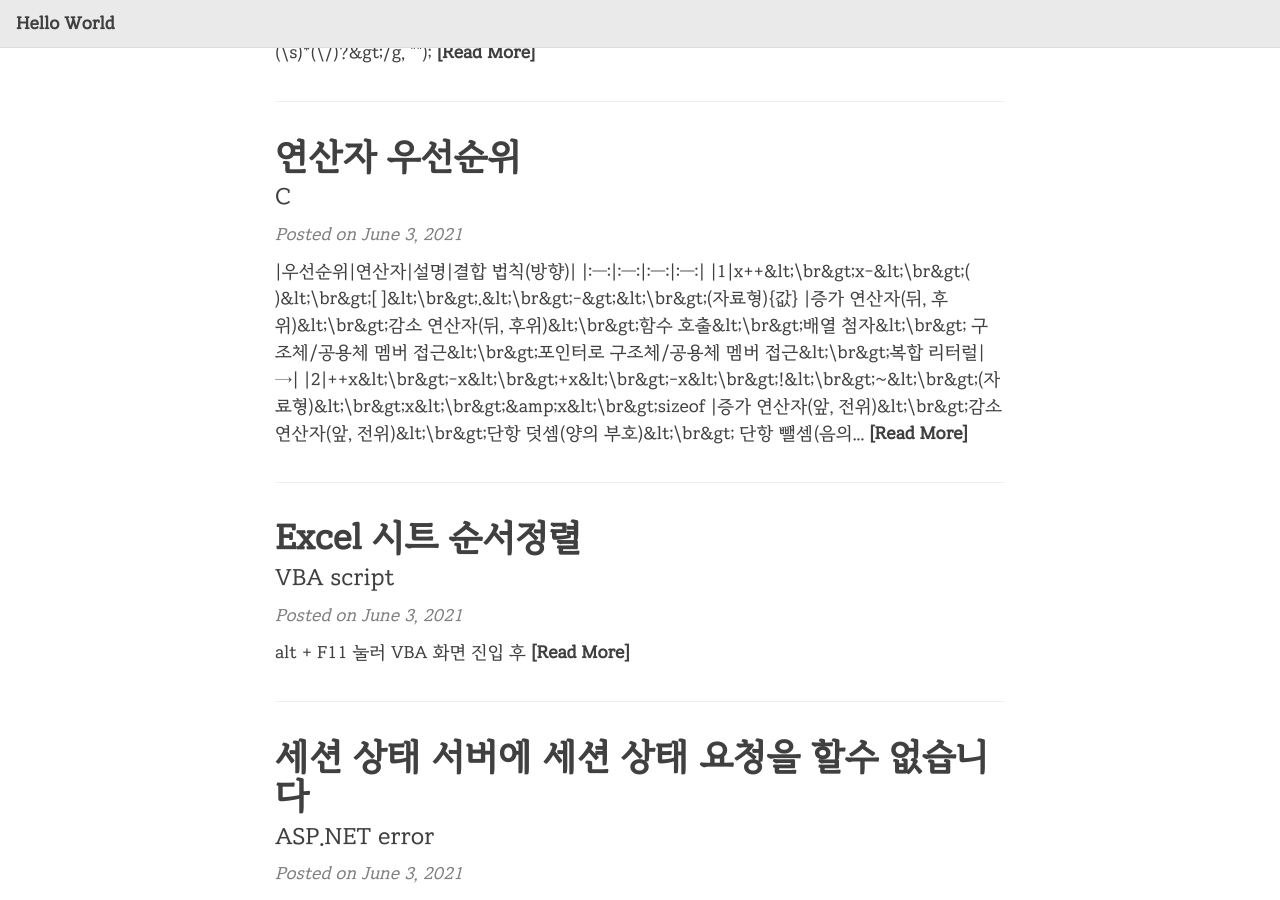
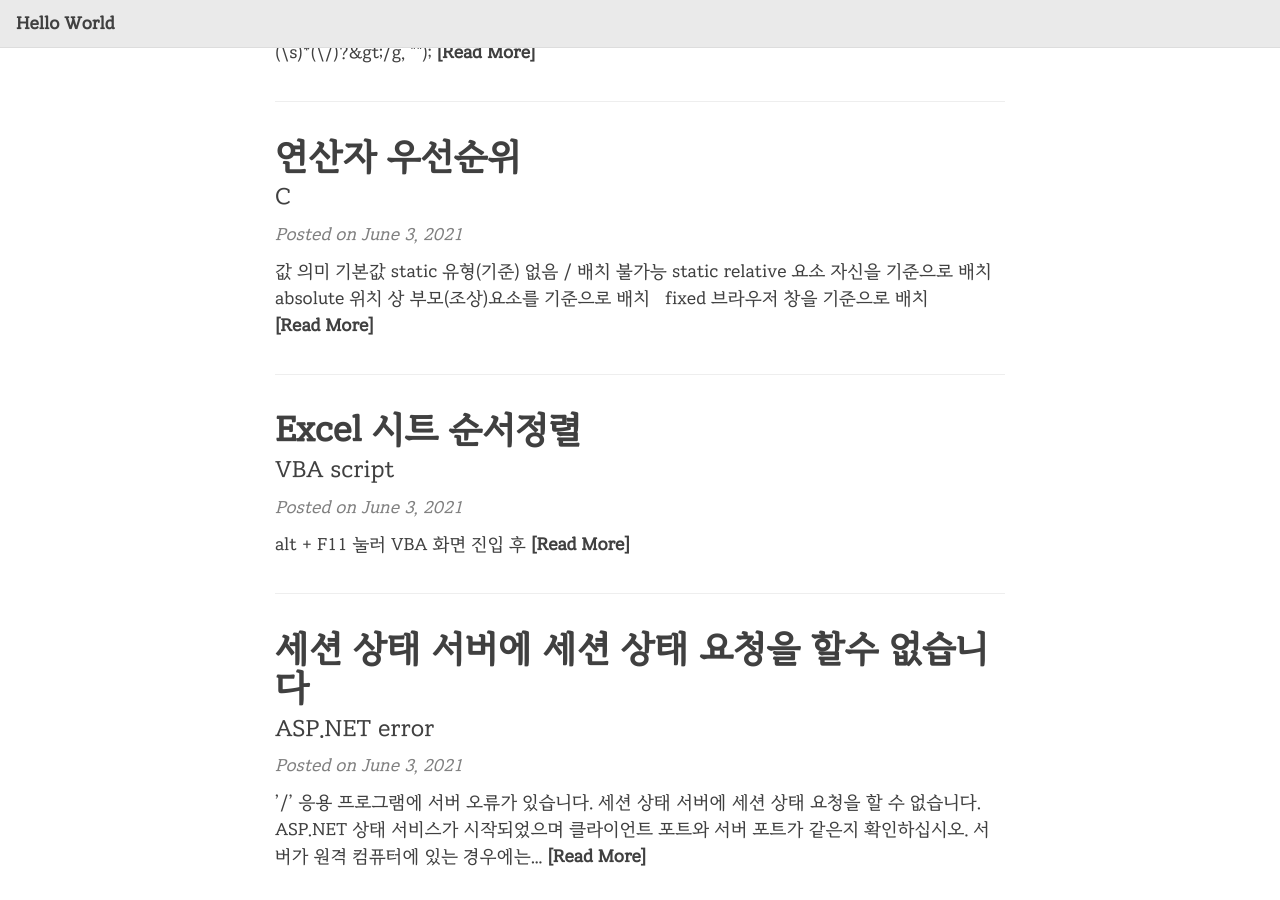
Before and after one commit to 1stGugu/1stGugu.github.io, a Jekyll site: the page built from index.html, in a window 1280 px wide and 900 px high, scrolled down 448 px. Built offline with Jekyll 4.4.1, drawn with Linux system fonts in a browser that asks for light colours; nearby versions of some CDN libraries; the list of posts is cut into pages by our own code.

Commit message:
Update 2021-06-03-operators.md

```diff
--- a/_posts/2021-06-03-operators.md
+++ b/_posts/2021-06-03-operators.md
@@ -7,6 +7,13 @@ thumbnail-img: ''
 tags: [DEV, C]
 comments: true
 ---
+
+| 값 | 의미 | 기본값 |
+|---|:---:|---:|
+| `static` | 유형(기준) 없음 / 배치 불가능 | `static` |
+| `relative` | 요소 자신을 기준으로 배치 |  |
+| `absolute` | 위치 상 부모(조상)요소를 기준으로 배치 |  |
+| `fixed` | 브라우저 창을 기준으로 배치 |  |
 
 |우선순위|연산자|설명|결합 법칙(방향)|
 |:---:|:---:|:---:|:---:|
```
